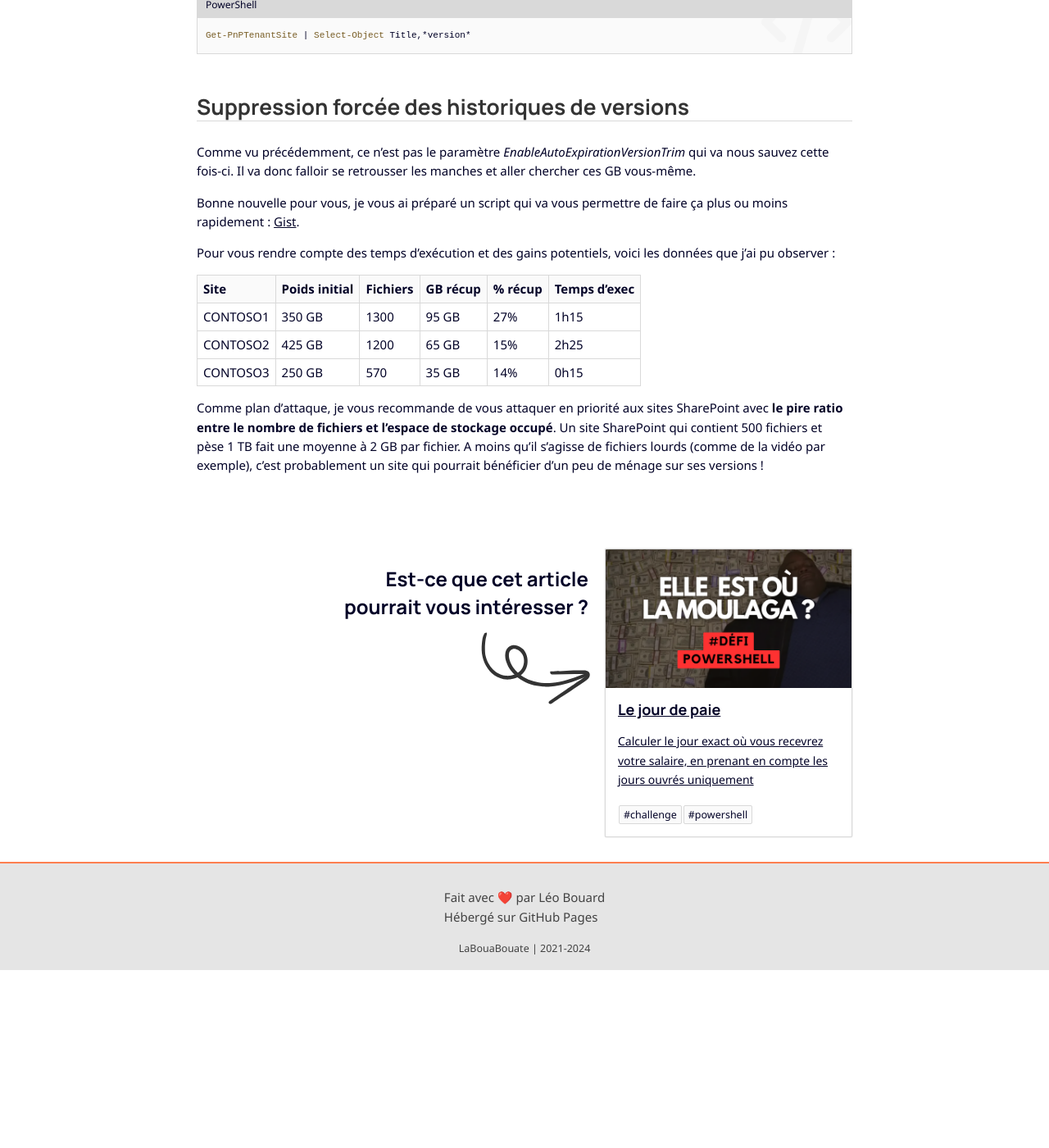
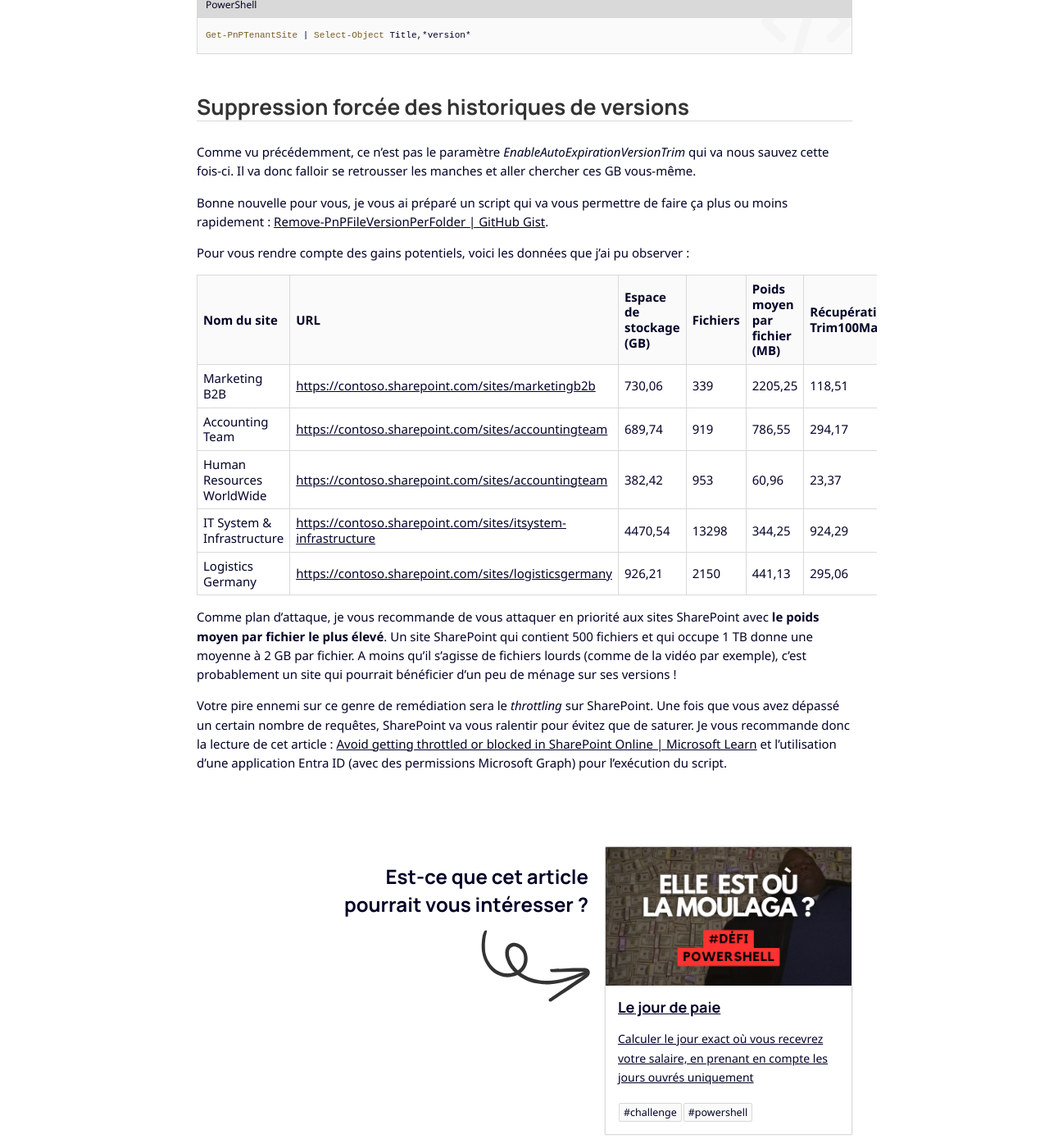
Before and after one commit to leobouard/leobouard.github.io, a Jekyll site: the page built from _posts/2024-07-11-le-versioning-sur-sharepoint.md, in a window 1280 px wide and 1400 px high, scrolled down 2947 px. Shown: the whole window at 82% size. Built offline with Jekyll 4.4.1, drawn with Linux system fonts in a browser that asks for light colours; nearby versions of some CDN libraries; some web fonts are replaced; before the commit the page ends 4130 px from its top, so only the background shows below that; some of the changed text lies outside the part shown.

Commit message:
Update 2024-07-11-le-versioning-sur-sharepoint.md

```diff
--- a/_posts/2024-07-11-le-versioning-sur-sharepoint.md
+++ b/_posts/2024-07-11-le-versioning-sur-sharepoint.md
@@ -16,7 +16,7 @@ C'est une fonctionnalité qui est très pratique mais qui a comme désavantage d
 
 ### Contrôle de la configuration actuelle
 
-Avant de commencer à récupéré de l'espace de stockage, il faut arrêter l'hémoragie en réduisant le nombre maximal d'historique de version et/ou leur durée de conservation.
+Avant de commencer a récupéré de l'espace de stockage, il faut arrêter l'hémoragie en réduisant le nombre maximal d'historique de version et/ou leur durée de conservation.
 
 On commence par se connecter sur le portail d'administration de SharePoint avec PowerShell :
 
@@ -107,14 +107,18 @@ Get-PnPTenantSite | Select-Object Title,*version*
 
 Comme vu précédemment, ce n'est pas le paramètre *EnableAutoExpirationVersionTrim* qui va nous sauvez cette fois-ci. Il va donc falloir se retrousser les manches et aller chercher ces GB vous-même.
 
-Bonne nouvelle pour vous, je vous ai préparé un script qui va vous permettre de faire ça plus ou moins rapidement : [Gist](https://gist.github.com/leobouard).
+Bonne nouvelle pour vous, je vous ai préparé un script qui va vous permettre de faire ça plus ou moins rapidement : [Remove-PnPFileVersionPerFolder \| GitHub Gist](https://gist.github.com/leobouard).
 
-Pour vous rendre compte des temps d'exécution et des gains potentiels, voici les données que j'ai pu observer :
+Pour vous rendre compte des gains potentiels, voici les données que j'ai pu observer :
 
-Site     | Poids initial | Fichiers | GB récup | % récup | Temps d'exec
--------- | ------------- | -------- | -------- | ------- | ------------
-CONTOSO1 | 350 GB        | 1300     | 95 GB    | 27%     | 1h15
-CONTOSO2 | 425 GB        | 1200     | 65 GB    | 15%     | 2h25
-CONTOSO3 | 250 GB        | 570      | 35 GB    | 14%     | 0h15
+Nom du site | URL | Espace de stockage (GB) | Fichiers | Poids moyen par fichier (MB) | Récupération Trim100Max | Récupération Trim3Y | Pourcentage de récupération
+----------- | --- | ----------------------- | -------- | ---------------------------- | ----------------------- | ------------------- | ---------------
+Marketing B2B | <https://contoso.sharepoint.com/sites/marketingb2b> | 730,06 | 339 | 2205,25 | 118,51 | 0,00 | 16%
+Accounting Team | <https://contoso.sharepoint.com/sites/accountingteam> | 689,74 | 919 | 786,55 | 294,17 | 9,15 | 44%
+Human Resources WorldWide | <https://contoso.sharepoint.com/sites/accountingteam> | 382,42 | 953 | 60,96 | 23,37 | 22%
+IT System & Infrastructure | <https://contoso.sharepoint.com/sites/itsystem-infrastructure> | 4470,54 | 13298 | 344,25 | 924,29 | 21%
+Logistics Germany | <https://contoso.sharepoint.com/sites/logisticsgermany> | 926,21 | 2150 | 441,13 | 295,06 | 12,82 | 33%
 
-Comme plan d'attaque, je vous recommande de vous attaquer en priorité aux sites SharePoint avec **le pire ratio entre le nombre de fichiers et l'espace de stockage occupé**. Un site SharePoint qui contient 500 fichiers et pèse 1 TB fait une moyenne à 2 GB par fichier. A moins qu'il s'agisse de fichiers lourds (comme de la vidéo par exemple), c'est probablement un site qui pourrait bénéficier d'un peu de ménage sur ses versions !
+Comme plan d'attaque, je vous recommande de vous attaquer en priorité aux sites SharePoint avec **le poids moyen par fichier le plus élevé**. Un site SharePoint qui contient 500 fichiers et qui occupe 1 TB donne une moyenne à 2 GB par fichier. A moins qu'il s'agisse de fichiers lourds (comme de la vidéo par exemple), c'est probablement un site qui pourrait bénéficier d'un peu de ménage sur ses versions !
+
+Votre pire ennemi sur ce genre de remédiation sera le *throttling* sur SharePoint. Une fois que vous avez dépassé un certain nombre de requêtes, SharePoint va vous ralentir pour évitez que de saturer. Je vous recommande donc la lecture de cet article : [Avoid getting throttled or blocked in SharePoint Online \| Microsoft Learn](https://learn.microsoft.com/en-us/sharepoint/dev/general-development/how-to-avoid-getting-throttled-or-blocked-in-sharepoint-online) et l'utilisation d'une application Entra ID (avec des permissions Microsoft Graph) pour l'exécution du script.
```
Also changed, not shown: other parts of _posts/2024-07-11-le-versioning-sur-sharepoint.md (+1 -1 lines).
